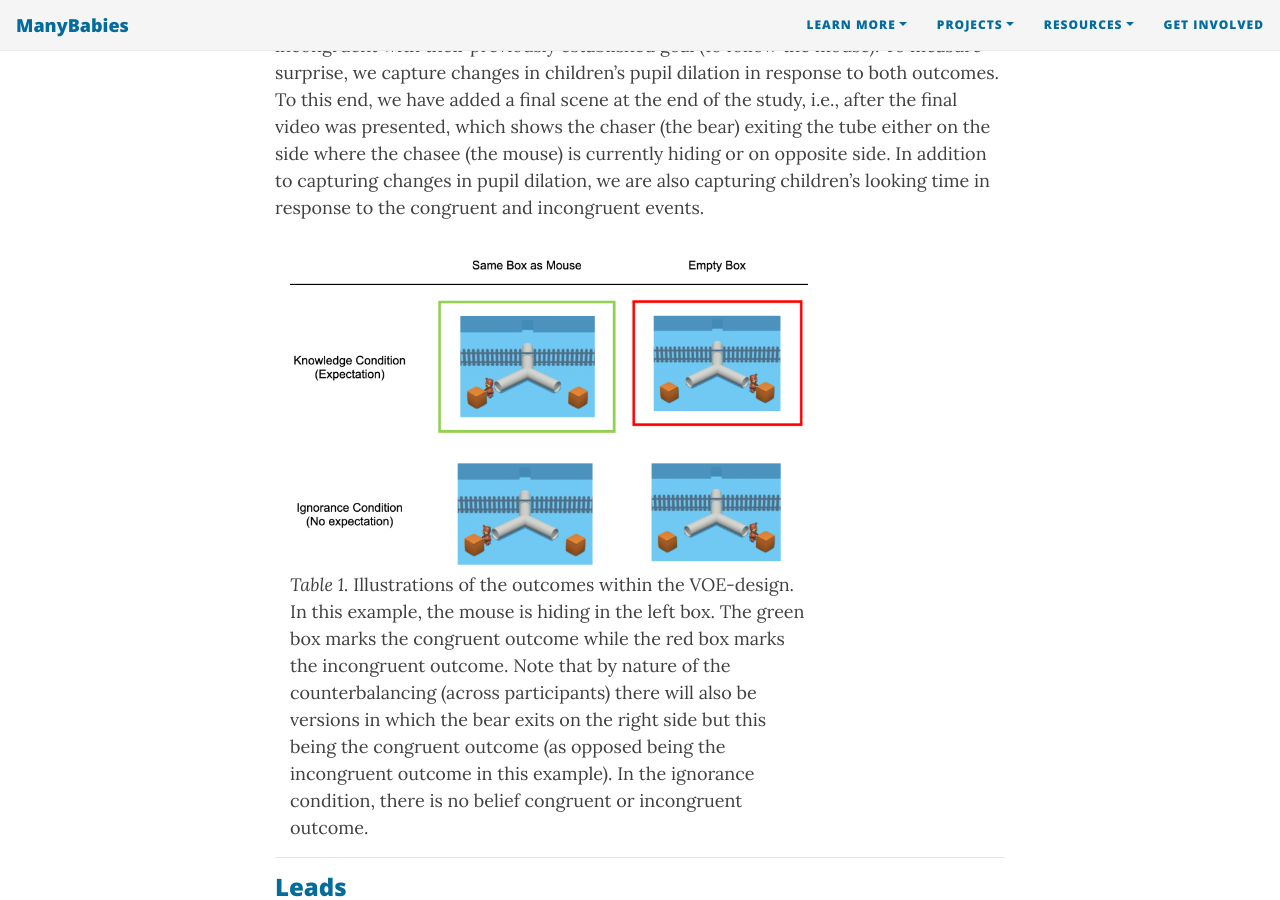
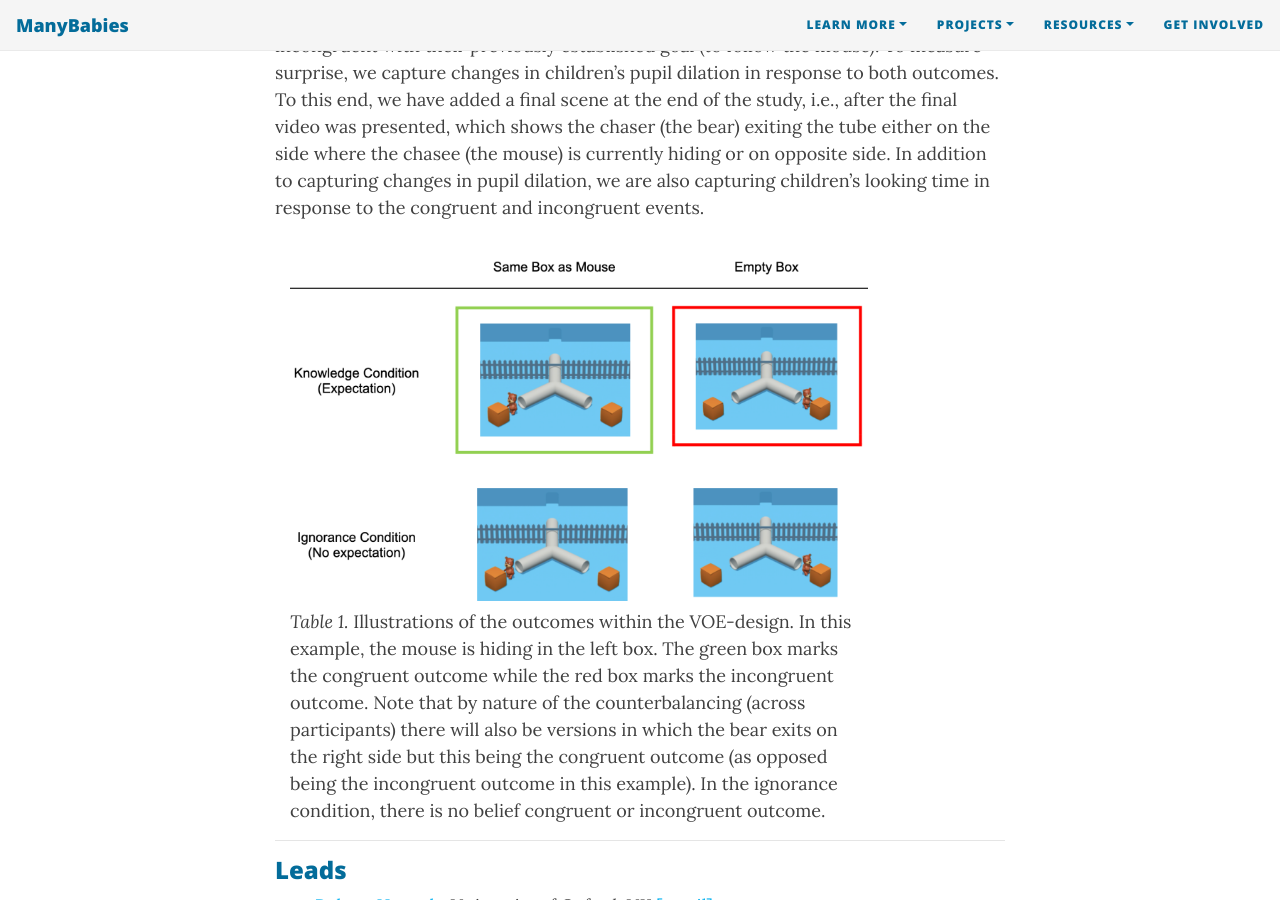
Before and after one commit to manybabies/manybabies.github.io, a Jekyll site: the page built from MB2P.md, in a window 1280 px wide and 900 px high, scrolled down 862 px. Built offline with Jekyll 4.4.1, drawn with Linux system fonts in a browser that asks for light colours; nearby versions of some CDN libraries; some web fonts are replaced.

Commit message:
Update MB2P.md

```diff
--- a/MB2P.md
+++ b/MB2P.md
@@ -13,14 +13,14 @@
 <section>
   <div class="container">
     <div class="row" align="center">
-      <div class="col-sm-9">
+      <div class="col-sm-10">
       <img src="/assets/img/MB2P_design.png">
       </div>
     </div>
   </div>
   <div class="container">
     <div class="row"  align="left">
-      <div class="col-sm-9">
+      <div class="col-sm-10">
       <i>Table 1.</i> Illustrations of the outcomes within the VOE-design. In this example, the mouse is hiding in the left box. The green box marks the congruent outcome while the red box marks the incongruent outcome. Note that by nature of the counterbalancing (across participants) there will also be versions in which the bear exits on the right side but this being the congruent outcome (as opposed being the incongruent outcome in this example). In the ignorance condition, there is no belief congruent or incongruent outcome.
       </div>
     </div>
```
